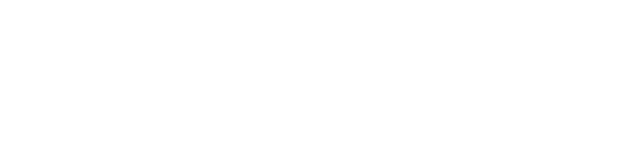
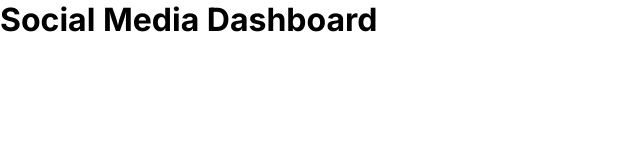
Before and after one commit to avionics18/sass-dashboard-dark-light-mode, a website: page index.html in a window 1280 px wide. Shown: the whole page, without its empty margins (0-640 px from the left). Drawn offline with Linux system fonts and the light colour scheme.

Commit message:
minor changes

```diff
--- a/index.html
+++ b/index.html
@@ -14,6 +14,6 @@
 	<script defer src="dist/script.js"></script>
 </head>
 <body>
-
+	<h1>Social Media Dashboard</h1>
 </body>
 </html>
```
Also changed, not shown: README.md.
